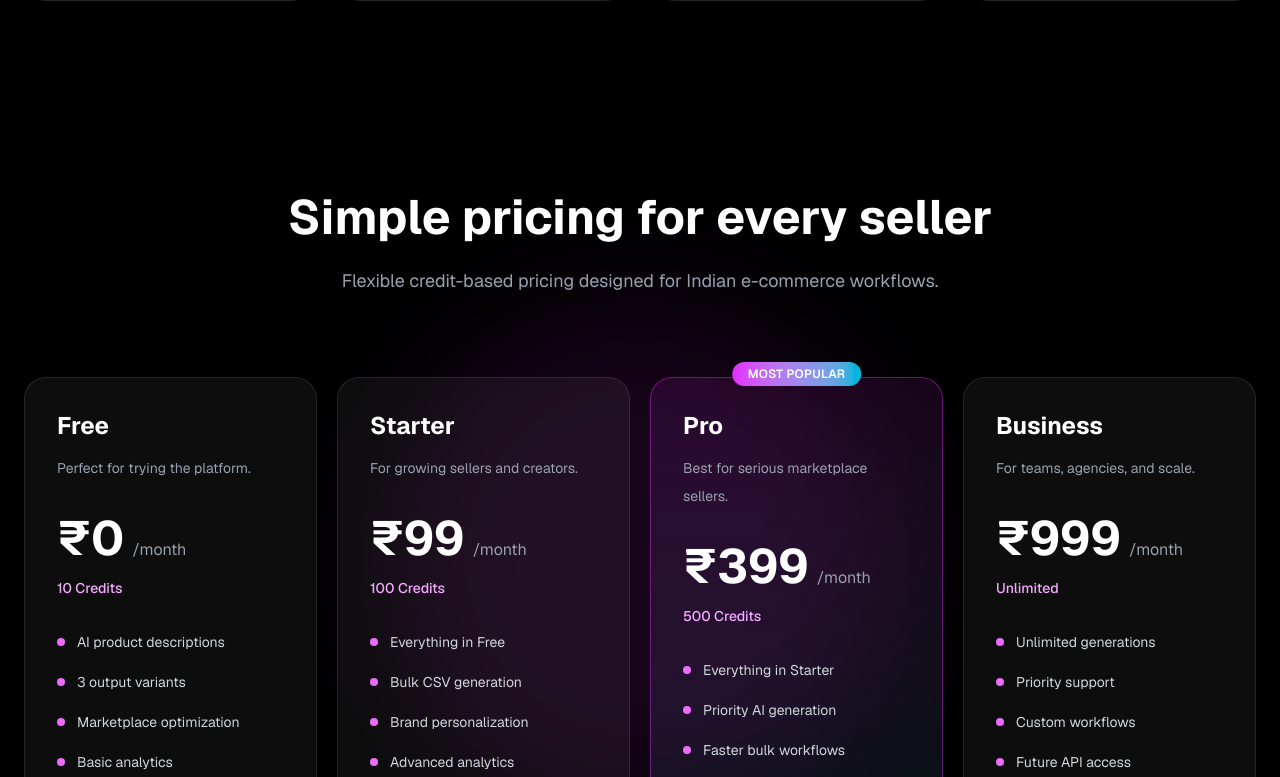
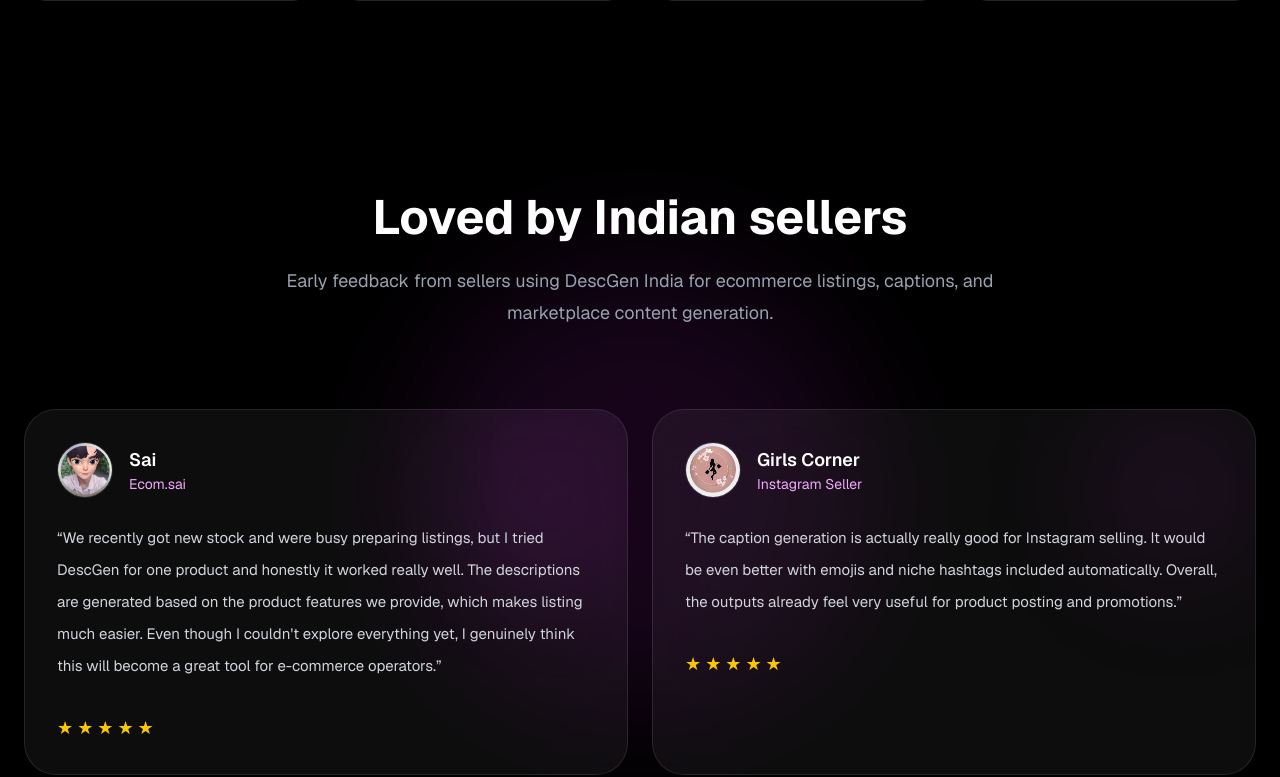
Before and after one commit to Infeight/DescGen-India, a Next.js app: page / in a window 1280 px wide. Shown: the part 3203-3980 px from the top of the page. Built offline with nearby package versions, Linux system fonts and the light colour scheme.

Commit message:
day 14 - Added some testimonials given by sellers to the landing page, also updated metadata for hsn codes.

```diff
--- a/app/layout.tsx
+++ b/app/layout.tsx
@@ -48,6 +48,8 @@ export const metadata: Metadata = {
     "product description in Telugu Hindi",
     "AI product listing tool",
     "Indian marketplace seller tool",
+    "HSN code generator",
+    "GST product category generator",
   ],
 
   authors: [
@@ -230,6 +232,8 @@ export default function RootLayout({
           "Bulk CSV generation",
           "Brand tone memory",
           "Multi-platform outputs",
+          "HSN and GST code generation",
+          "Multiple Indian languages",
         ],
       }),
     }}
--- a/app/page.tsx
+++ b/app/page.tsx
@@ -6,6 +6,7 @@ import Features from "@/components/Landing/features";
 import PricingPreview from "@/components/Landing/pricing-preview";
 import FinalCTA from "@/components/Landing/final-cta";
 import Footer from "@/components/Landing/Footer";
+import Testimonials from "@/components/Landing/testimonials";
 
 export default function Home() {
   return (
@@ -18,6 +19,8 @@ export default function Home() {
 
       <Features />
 
+      <Testimonials />
+
       <PricingPreview />
 
       <FinalCTA />
--- /dev/null
+++ b/components/Landing/testimonials.tsx
@@ -0,0 +1,96 @@
+const testimonials = [
+  {
+    name: "Sai",
+    brand: "Ecom.sai",
+    image:
+      "/ecomSai.jpeg",
+
+    review:
+      "We recently got new stock and were busy preparing listings, but I tried DescGen for one product and honestly it worked really well. The descriptions are generated based on the product features we provide, which makes listing much easier. Even though I couldn't explore everything yet, I genuinely think this will become a great tool for e-commerce operators.",
+  },
+
+  {
+    name: "Girls Corner",
+    brand: "Instagram Seller",
+    image:
+      "/girlsCorner.jpeg",
+
+    review:
+      "The caption generation is actually really good for Instagram selling. It would be even better with emojis and niche hashtags included automatically. Overall, the outputs already feel very useful for product posting and promotions.",
+  },
+];
+
+export default function Testimonials() {
+  return (
+    <section className="relative overflow-hidden py-24">
+      {/* Glow */}
+      <div className="absolute left-1/2 top-1/2 h-[450px] w-[450px] -translate-x-1/2 -translate-y-1/2 rounded-full bg-fuchsia-500/10 blur-3xl" />
+
+      <div className="relative mx-auto max-w-7xl px-6">
+        {/* Heading */}
+        <div className="mx-auto max-w-3xl text-center">
+          <h2 className="text-4xl font-bold text-white md:text-5xl">
+            Loved by Indian sellers
+          </h2>
+
+          <p className="mt-6 text-lg leading-8 text-gray-400">
+            Early feedback from sellers using DescGen India
+            for ecommerce listings, captions, and marketplace
+            content generation.
+          </p>
+        </div>
+
+        {/* Testimonials Grid */}
+        <div className="mt-20 grid gap-6 lg:grid-cols-2">
+          {testimonials.map((item, index) => (
+            <div
+              key={index}
+              className="group relative overflow-hidden rounded-[32px] border border-white/10 bg-white/5 p-8 backdrop-blur-2xl transition duration-300 hover:-translate-y-1 hover:border-fuchsia-500/20"
+            >
+              {/* Card Glow */}
+              <div className="absolute right-0 top-0 h-40 w-40 rounded-full bg-fuchsia-500/10 blur-3xl transition duration-500 group-hover:bg-cyan-500/10" />
+
+              <div className="relative">
+                {/* User */}
+                <div className="flex items-center gap-4">
+                  <img
+                    src={item.image}
+                    alt={item.name}
+                    className="h-14 w-14 rounded-full border border-white/10 object-cover"
+                  />
+
+                  <div>
+                    <h3 className="text-lg font-semibold text-white">
+                      {item.name}
+                    </h3>
+
+                    <p className="text-sm text-fuchsia-300">
+                      {item.brand}
+                    </p>
+                  </div>
+                </div>
+
+                {/* Review */}
+                <p className="mt-6 text-[15px] leading-8 text-gray-300">
+                  “{item.review}”
+                </p>
+
+                {/* Bottom */}
+                <div className="mt-8 flex items-center gap-1">
+                  {Array.from({ length: 5 }).map((_, i) => (
+                    <span
+                      key={i}
+                      className="text-lg text-yellow-400"
+                    >
+                      ★
+                    </span>
+                  ))}
+                </div>
+              </div>
+            </div>
+          ))}
+        </div>
+      </div>
+    </section>
+  );
+}
```
Also changed, not shown: public/ecomSai.jpeg (added), public/girlsCorner.jpeg (added).
